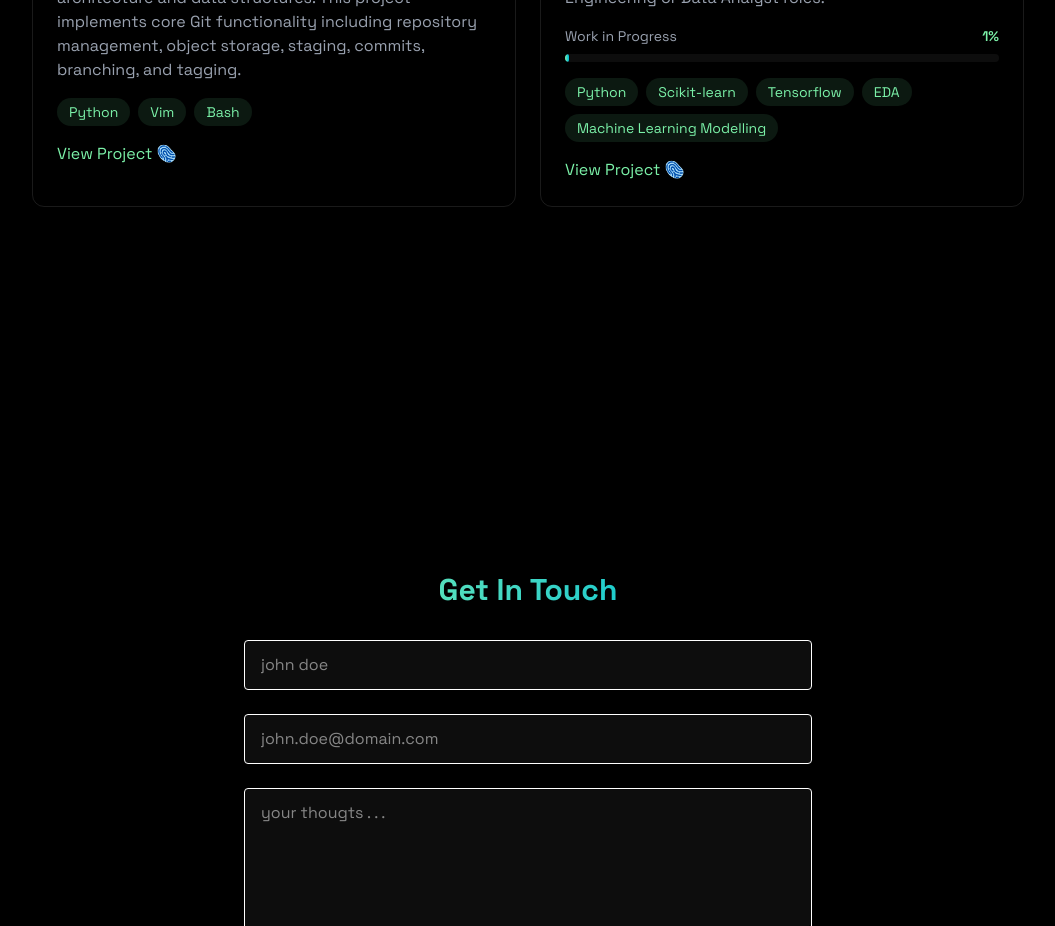
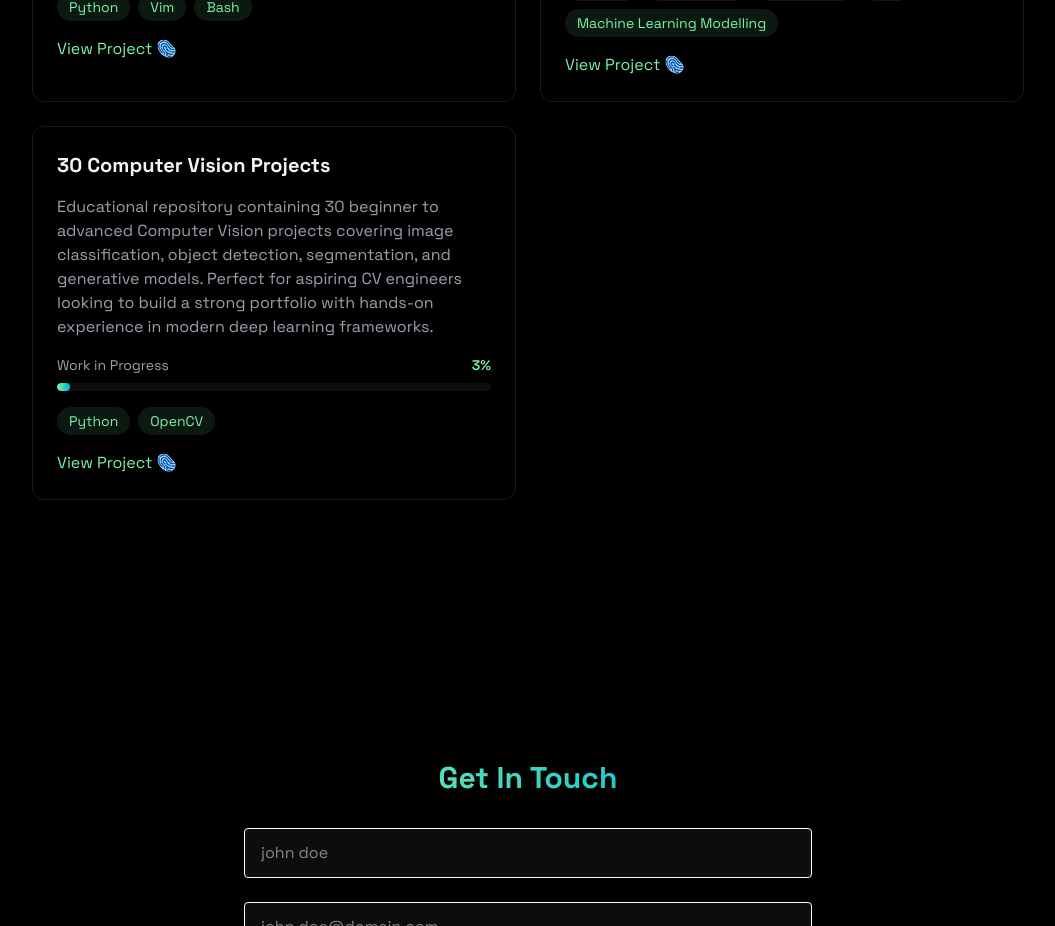
Before and after one commit to matchalatte2609/tom-nguyen-portfolio, a React (Vite) app: page / in a window 1280 px wide. Shown: the part 2280-3206 px from the top of the page, without its empty margins (112-1167 px from the left). Built offline with nearby package versions, Linux system fonts and the light colour scheme; a web font is replaced by a local one.

Commit message:
added the third project on computer vision

```diff
--- a/src/components/sections/Projects.jsx
+++ b/src/components/sections/Projects.jsx
@@ -82,6 +82,43 @@ export const Projects = () => {
                         </div>
                     </div>
 
+                    <div className="p-6 rounded-xl border border-white/10 hover:-translate-y-1
+                                    hover:border-green-500/30 hover:shadow-[0_2px_8px_rgba(59,130,246,0.2)] transition">
+                        <h3 className="text-xl font-bold mb-4"> 30 Computer Vision Projects</h3>
+                        <p className="text-gray-400 mb-4">
+                            Educational repository containing 30 beginner to advanced Computer Vision projects covering image classification,
+                            object detection, segmentation, and generative models. Perfect for aspiring CV engineers looking to build
+                            a strong portfolio with hands-on experience in modern deep learning frameworks.
+                        </p>
+                        <div className="mb-4">
+                            <div className="flex justify-between items-center mb-2">
+                                <span className="text-sm text-gray-400">Work in Progress</span>
+                                <span className="text-sm font-semibold text-green-300">3%</span>
+                            </div>
+                            <div className="w-full bg-white/5 rounded-full h-2 overflow-hidden">
+                                <div className="bg-gradient-to-r from-green-300 to-cyan-500 h-full rounded-full transition-all duration-500" style={{width: '3%'}}></div>
+                            </div>
+                        </div>
+                        <div className="flex flex-wrap gap-2 mb-4">
+                            {["Python", "OpenCV"].map((tech, key) => (
+                                <span
+                                    key={key}
+                                    className="bg-green-300/10 text-green-300 py-1 px-3 rounded-full
+                                                text-sm hover:bg-green-500/20 hover:shadow-[0_2px_8px_rgba(59,130,246,0.2)] transition-all">
+                                    {tech}
+                                </span>
+                            ))}
+                        </div>
+                        <div className="flex justify-between items-center">
+                            <a
+                                href="https://github.com/matchalatte2609/30-computer-vision-projects"
+                                className="text-green-300 hover:text-green-200 transition-colors"
+                            >
+                                View Project 🫆
+                            </a>
+                        </div>
+                    </div>
+
                 </div>
             </div>
             </RevealOnScroll>
```
